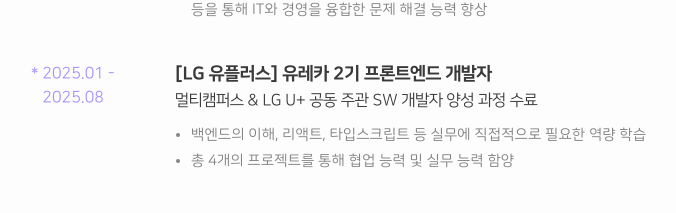
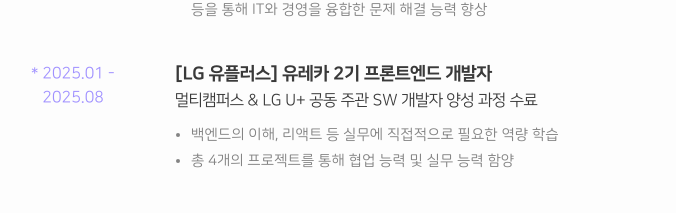
Before and after one commit to yeom-kenco/yeom-portfolio, a React (Vite) app: page / in a window 1280 px wide. Shown: the part 2180-2393 px from the top of the page, without its empty margins (297-973 px from the left). Built offline with nearby package versions, Linux system fonts and the light colour scheme.

Commit message:
chore: 멘트 수정

```diff
--- a/src/sections/ContactSection.tsx
+++ b/src/sections/ContactSection.tsx
@@ -75,7 +75,7 @@
         </p>
         <p className="mt-6 max-w-2xl text-sm md:text-base text-ink-muted leading-relaxed">
           ‘그럼 그렇지’ 보다 ‘이번에도 하나 배웠다’를, <br />
-          ‘못하겠어요’ 말고 ‘그럼 한번 해볼게요’를 내뱉는 개발자가 되겠습니다.
+          ‘못하겠어요’ 보다 ‘그럼 한번 해볼게요’를 내뱉는 개발자가 되겠습니다.
         </p>
 
         {/* 아이콘 리스트 */}
--- a/src/sections/EduExpSection.tsx
+++ b/src/sections/EduExpSection.tsx
@@ -37,7 +37,7 @@
     title: '[LG 유플러스] 유레카 2기 프론트엔드 개발자',
     subtitle: '멀티캠퍼스 & LG U+ 공동 주관 SW 개발자 양성 과정 수료',
     bullets: [
-      '백엔드의 이해, 리액트, 타입스크립트 등 실무에 직접적으로 필요한 역량 학습',
+      '백엔드의 이해, 리액트 등 실무에 직접적으로 필요한 역량 학습',
       '총 4개의 프로젝트를 통해 협업 능력 및 실무 능력 함양',
     ],
   },
```
